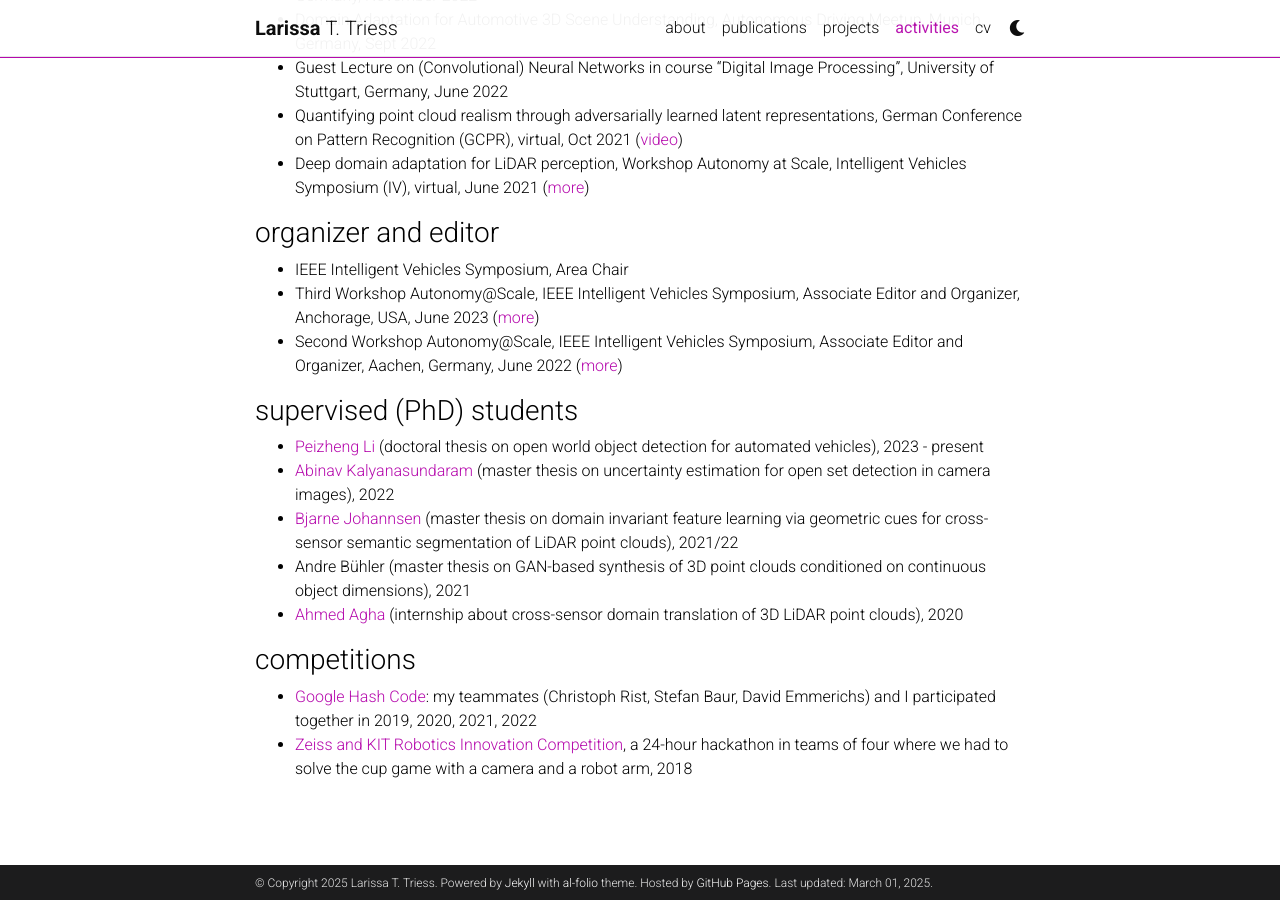
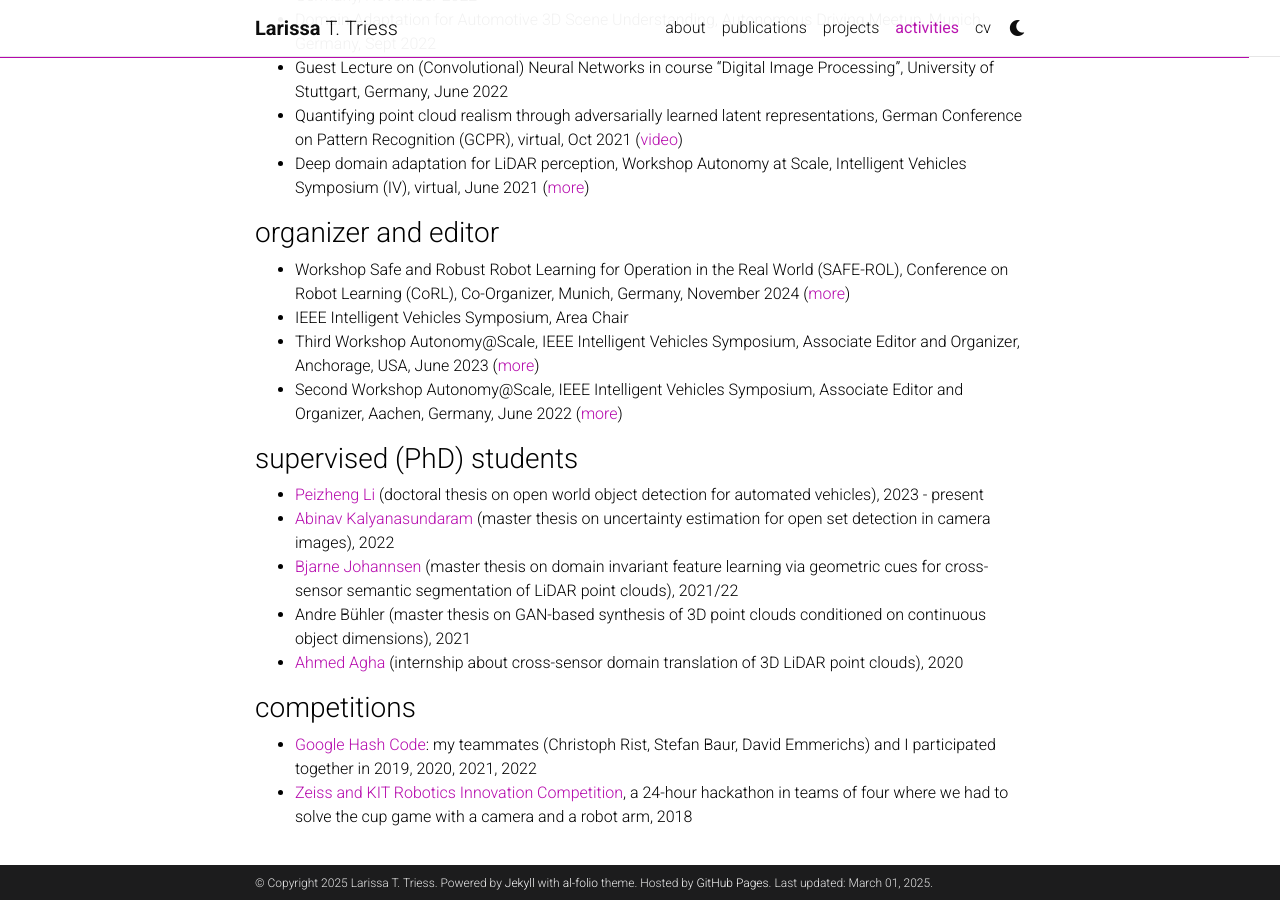
Before and after one commit to ltriess/ltriess.github.io, a Jekyll site: the page built from _pages/activities.md, in a window 1280 px wide and 900 px high, scrolled down 569 px. Built offline with Jekyll 4.4.1, drawn with Linux system fonts in a browser that asks for light colours; comment, search, counter and statistics services are not loaded; a style sheet for code colours, icons or effects is not loaded.

Commit message:
Update information

```diff
--- a/_config.yml
+++ b/_config.yml
@@ -6,7 +6,7 @@ title: blank # the website title (if blank, full name will be used instead)
 first_name: Larissa
 middle_name: T.
 last_name: Triess
-email: mail@triess.eu
+email: larissa.triess@mercedes-benz.com
 description: > # the ">" symbol means to ignore newlines until "footer_text:"
   Larissa Triess - Machine Learning Engineer at Mercedes-Benz AG
 footer_text: >
@@ -15,7 +15,7 @@ footer_text: >
 keywords: jekyll, jekyll-theme, academic-website, portfolio-website  # add your own keywords or leave empty
 
 lang: en # the language of your site (for example: en, fr, cn, ru, etc.)
-icon: ⚛️  # the emoji used as the favicon (alternatively, provide image name in /assets/img/)
+icon: 🦩  # the emoji used as the favicon (alternatively, provide image name in /assets/img/)
 
 url: https://ltriess.github.io # the base hostname & protocol for your site
 baseurl: # the subpath of your site, e.g. /blog/
--- a/_pages/activities.md
+++ b/_pages/activities.md
@@ -22,6 +22,7 @@ nav_order: 4
 * Deep domain adaptation for LiDAR perception, Workshop Autonomy at Scale, Intelligent Vehicles Symposium (IV), virtual, June 2021 ([more](https://www.ki-deltalearning.de/event?tx_news_pi1%5Bnews%5D=41&cHash=b097750dd2e4162b6171883b9682cbf5))
 
 ### organizer and editor
+* Workshop Safe and Robust Robot Learning for Operation in the Real World (SAFE-ROL), Conference on Robot Learning (CoRL), Co-Organizer, Munich, Germany, November 2024 ([more](https://sites.google.com/view/corl-2024-safe-rol-workshop))
 * IEEE Intelligent Vehicles Symposium, Area Chair
 * Third Workshop Autonomy@Scale, IEEE Intelligent Vehicles Symposium, Associate Editor and Organizer, Anchorage, USA, June 2023 ([more](https://sites.google.com/view/autonomyatscale2023))
 * Second Workshop Autonomy@Scale, IEEE Intelligent Vehicles Symposium, Associate Editor and Organizer, Aachen, Germany, June 2022 ([more](https://www.ki-deltalearning.de/iv2022-2nd-ws-autonomyatscale))
```
